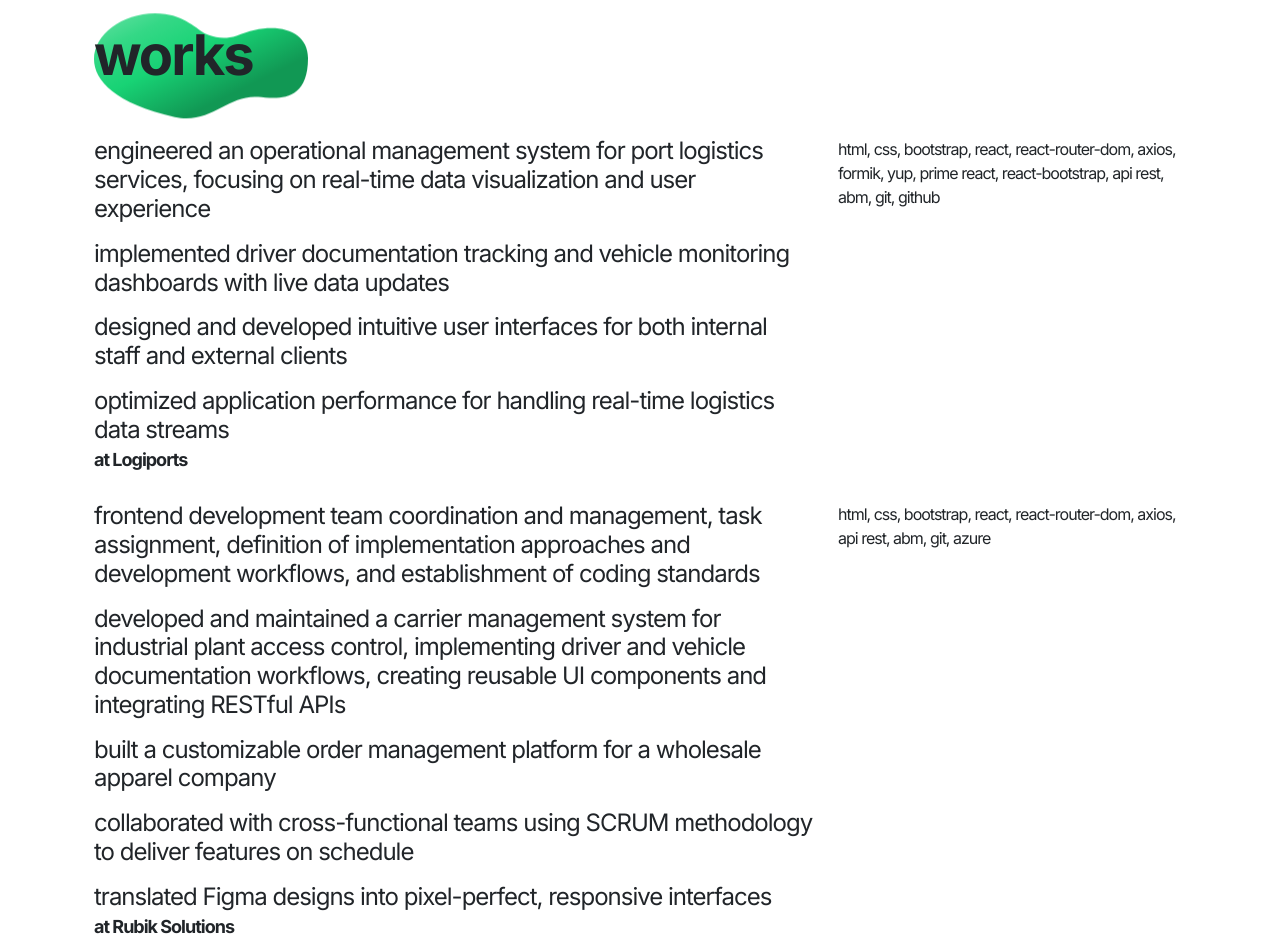
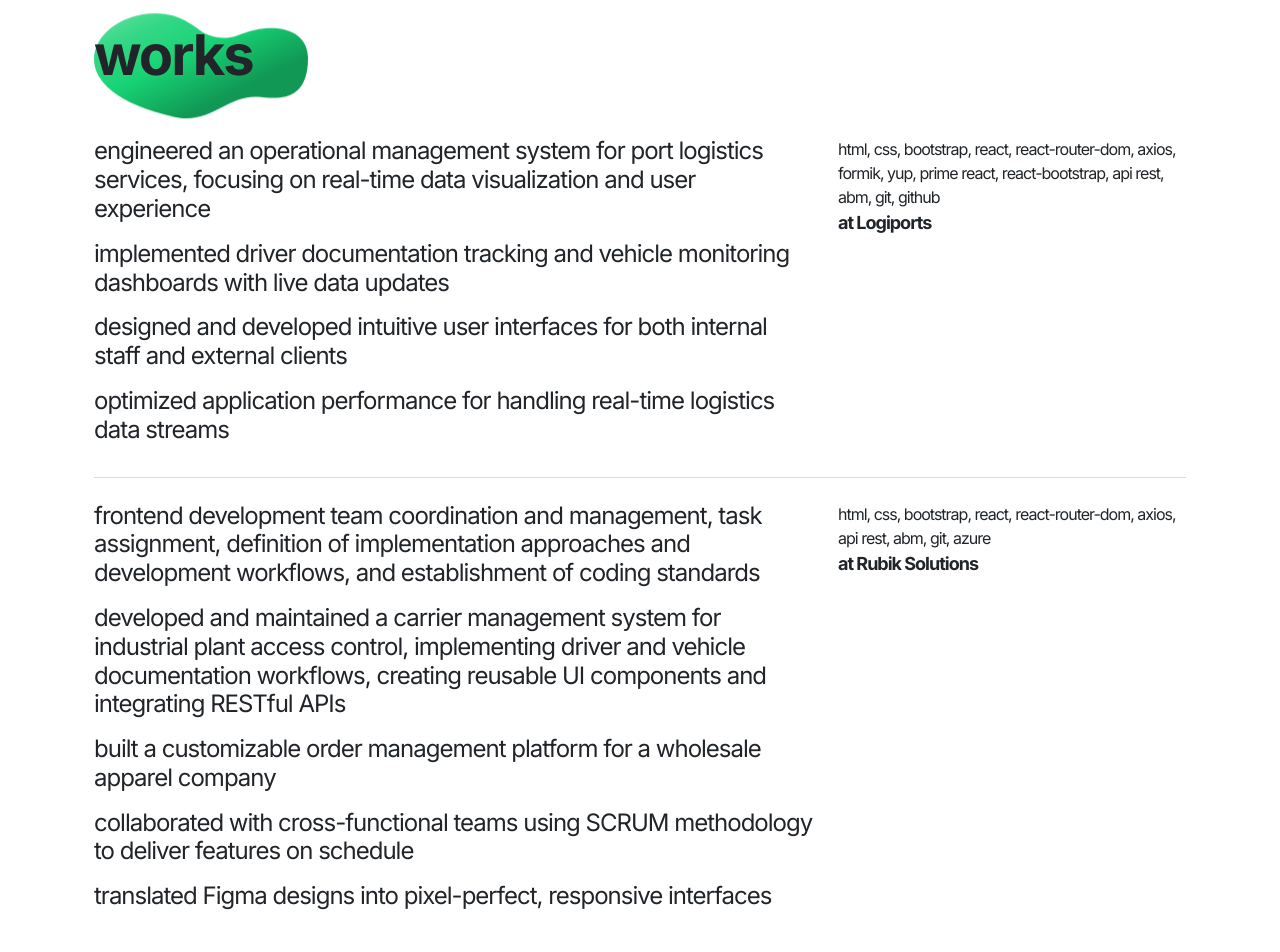
Before and after one commit to federeinoso/portfolio, a React (Vite) app: page / in a window 1280 px wide. Shown: the part 2800-3752 px from the top of the page. Built offline with nearby package versions, Linux system fonts and the light colour scheme.

Commit message:
css updates

```diff
--- a/src/App.jsx
+++ b/src/App.jsx
@@ -289,17 +289,19 @@ function App() {
               optimized application performance for handling real-time logistics
               data streams
             </span>
+          </h4>
+
+          <div className="col-md-4 d-flex flex-column spacing-0">
+            <span>
+              html, css, bootstrap, react, react-router-dom, axios, formik, yup,
+              prime react, react-bootstrap, api rest, abm, git, github
+            </span>
             <span style={{ fontSize: "18px" }} className="fw-semibold">
               at Logiports
             </span>
-          </h4>
-
-          <span className="spacing-0 col-md-4">
-            html, css, bootstrap, react, react-router-dom, axios, formik, yup,
-            prime react, react-bootstrap, api rest, abm, git, github
-          </span>
+          </div>
         </div>
-
+        <div className="divider"></div>
         <div className="d-flex mt-4 flex-md-row flex-column row">
           <h4 className="spacing-0 col-md-8 d-flex flex-column fw-normal">
             <span className="mb-3">
@@ -324,15 +326,17 @@ function App() {
             <span className="mb-1">
               translated Figma designs into pixel-perfect, responsive interfaces
             </span>
+          </h4>
+
+          <div className="col-md-4 d-flex flex-column spacing-0">
+            <span>
+              html, css, bootstrap, react, react-router-dom, axios, api rest,
+              abm, git, azure
+            </span>
             <span style={{ fontSize: "18px" }} className="fw-semibold">
               at Rubik Solutions
             </span>
-          </h4>
-
-          <span className="spacing-0 col-md-4">
-            html, css, bootstrap, react, react-router-dom, axios, api rest, abm,
-            git, azure
-          </span>
+          </div>
         </div>
       </section>
       {/* CONTACT */}
@@ -433,7 +437,7 @@ function App() {
           </a>
         </div>
 
-        <h4 className="mx-auto">📍 italia</h4>
+        <h4 className="mx-auto">📍 milano, italia</h4>
       </section>
       <div
         className="img-footer-container"
--- a/src/index.css
+++ b/src/index.css
@@ -64,7 +64,7 @@ h6 {
 
 @media (max-width: 767px) {
   .mobile-card {
-    height: 300px;
+    height: 200px;
     object-fit: cover;
     object-position: center top;
     box-shadow: 0 4px 12px rgba(0, 0, 0, 0.12);
@@ -107,6 +107,11 @@ h6 {
 }
 .spacing-0 {
   letter-spacing: -1px;
+}
+.divider {
+  height: 1px;
+  background-color: rgb(224, 219, 219);
+  margin: 20px 0px 10px 0px;
 }
 .neg-mt {
   margin-top: -50px;
```
